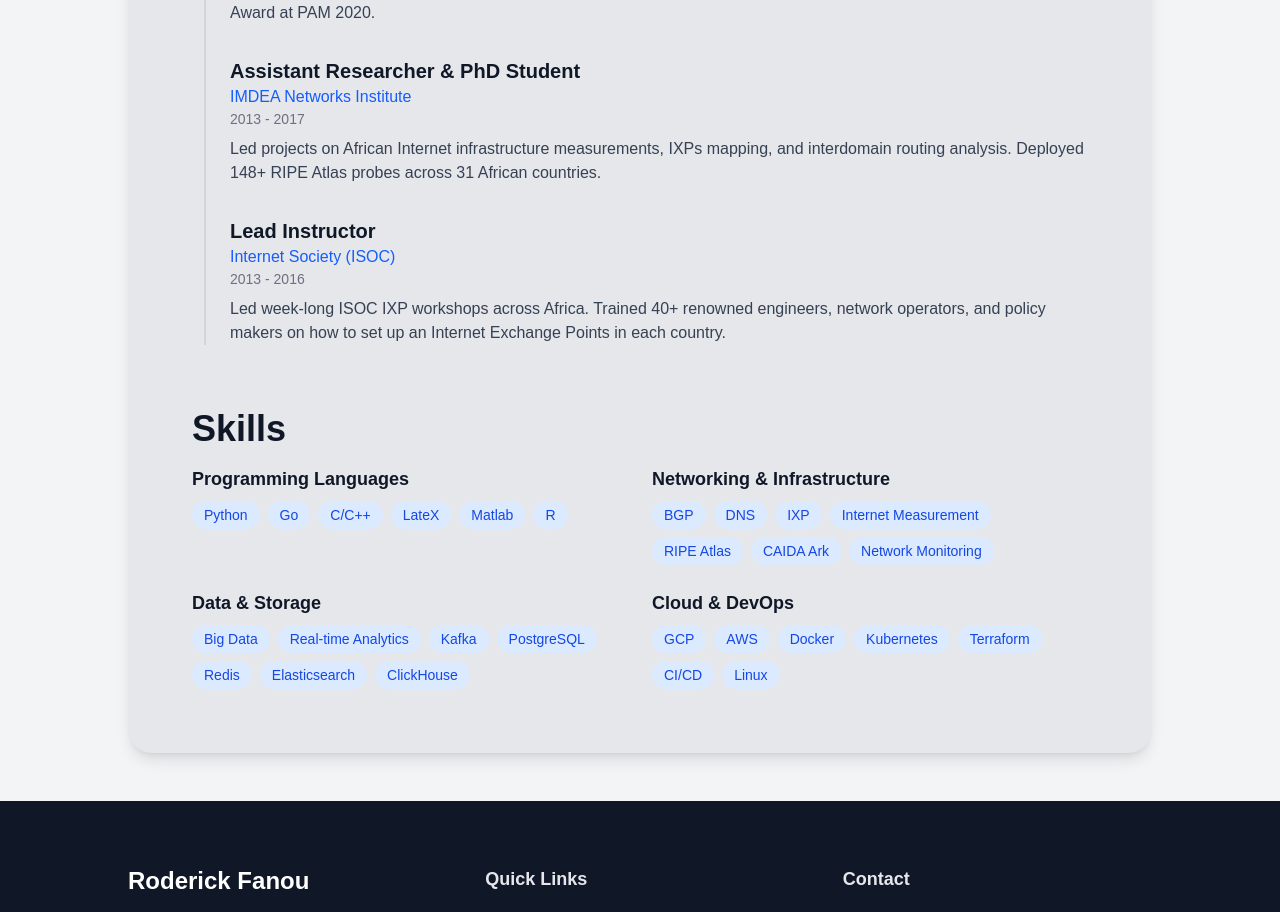
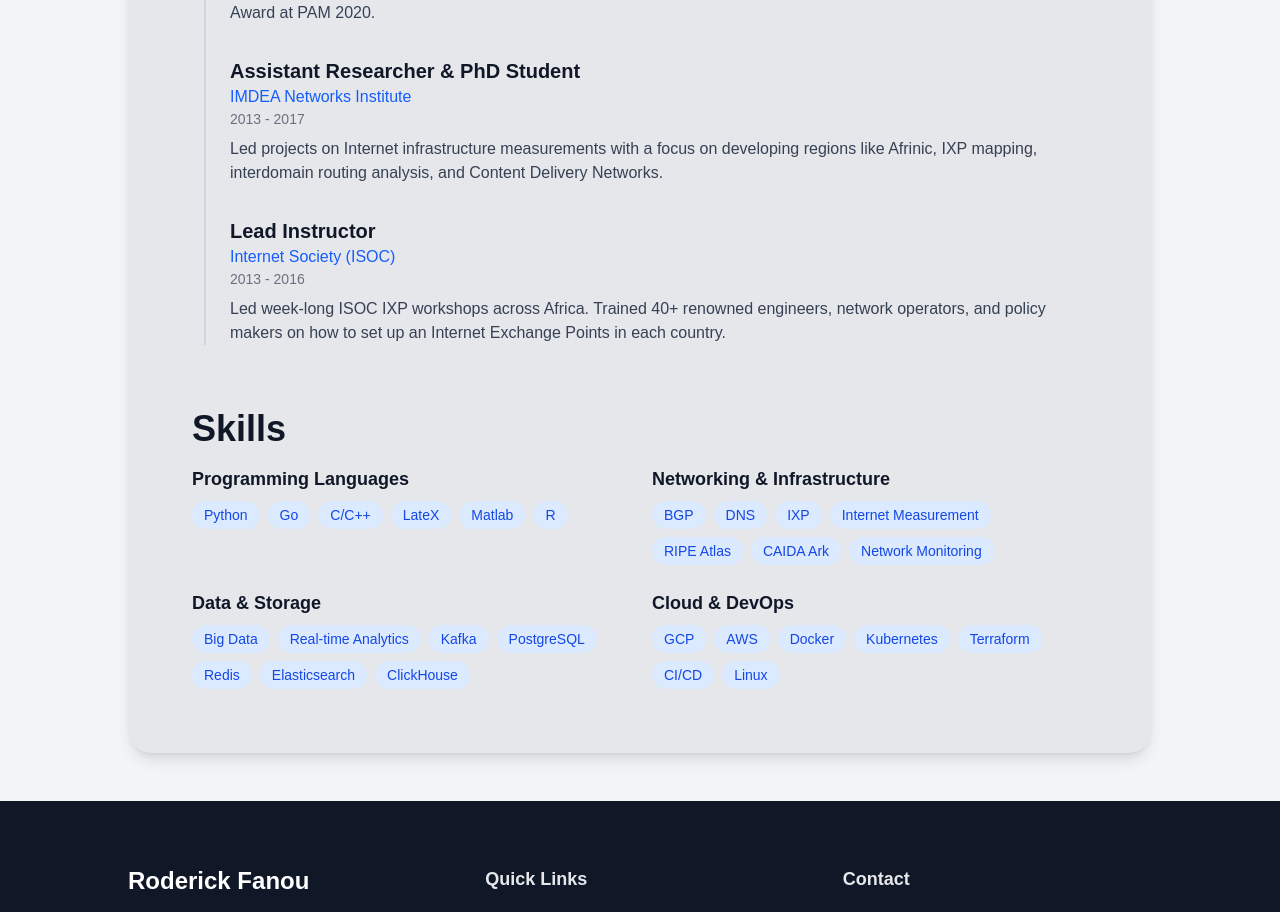
Before and after one commit to rodricfanou/rodricfanou.github.io, a Next.js app: page / in a window 1280 px wide. Shown: the part 1100-2012 px from the top of the page. Built offline with nearby package versions, Linux system fonts and the light colour scheme.

Commit message:
Update IMDEA role description on home page

```diff
--- a/src/app/page.tsx
+++ b/src/app/page.tsx
@@ -101,7 +101,7 @@ export default function Home() {
                 <h3 className="text-xl font-bold text-gray-900">Assistant Researcher & PhD Student</h3>
                 <p className="text-blue-600 font-medium">IMDEA Networks Institute</p>
                 <p className="text-gray-500 text-sm">2013 - 2017</p>
-                <p className="text-gray-700 mt-2">Led projects on African Internet infrastructure measurements, IXPs mapping, and interdomain routing analysis. Deployed 148+ RIPE Atlas probes across 31 African countries.</p>
+                <p className="text-gray-700 mt-2">Led projects on Internet infrastructure measurements with a focus on developing regions like Afrinic, IXP mapping, interdomain routing analysis, and Content Delivery Networks.</p>
               </div>
               <div>
                 <h3 className="text-xl font-bold text-gray-900">Lead Instructor</h3>
```
